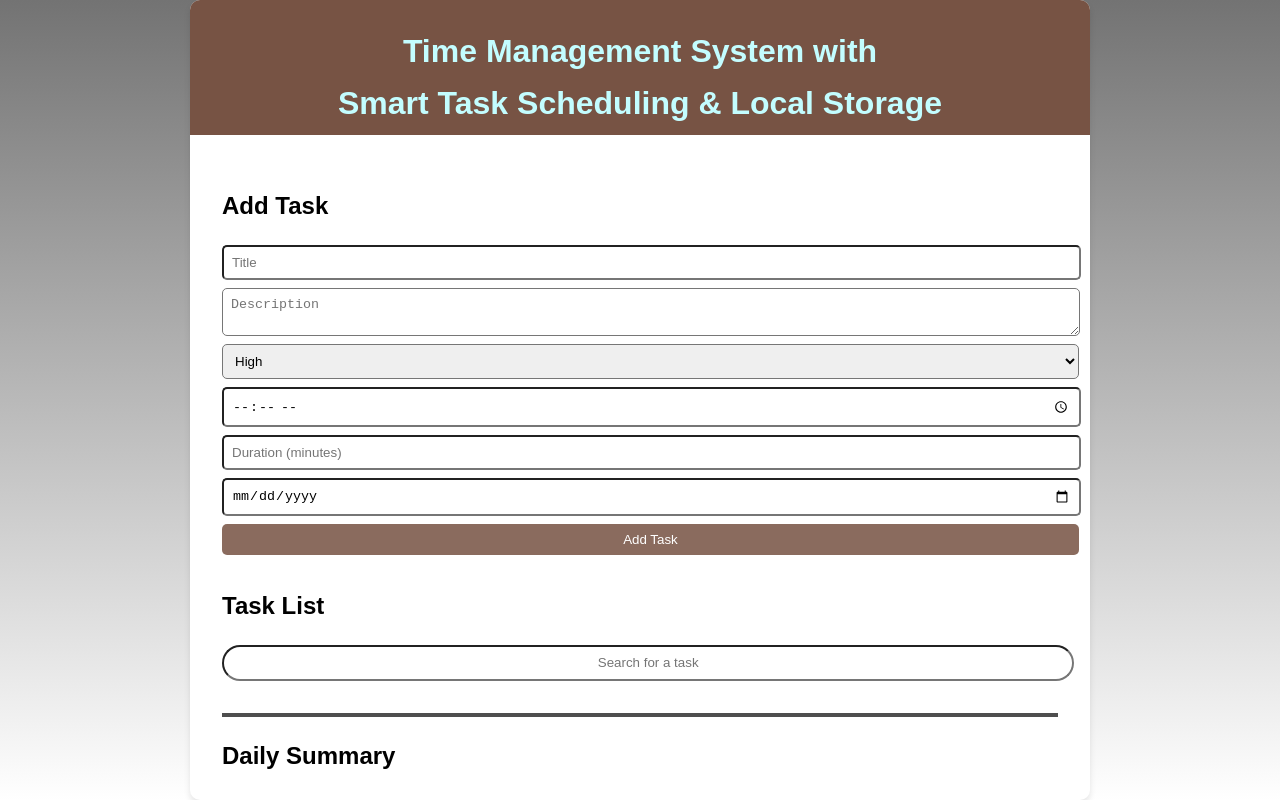
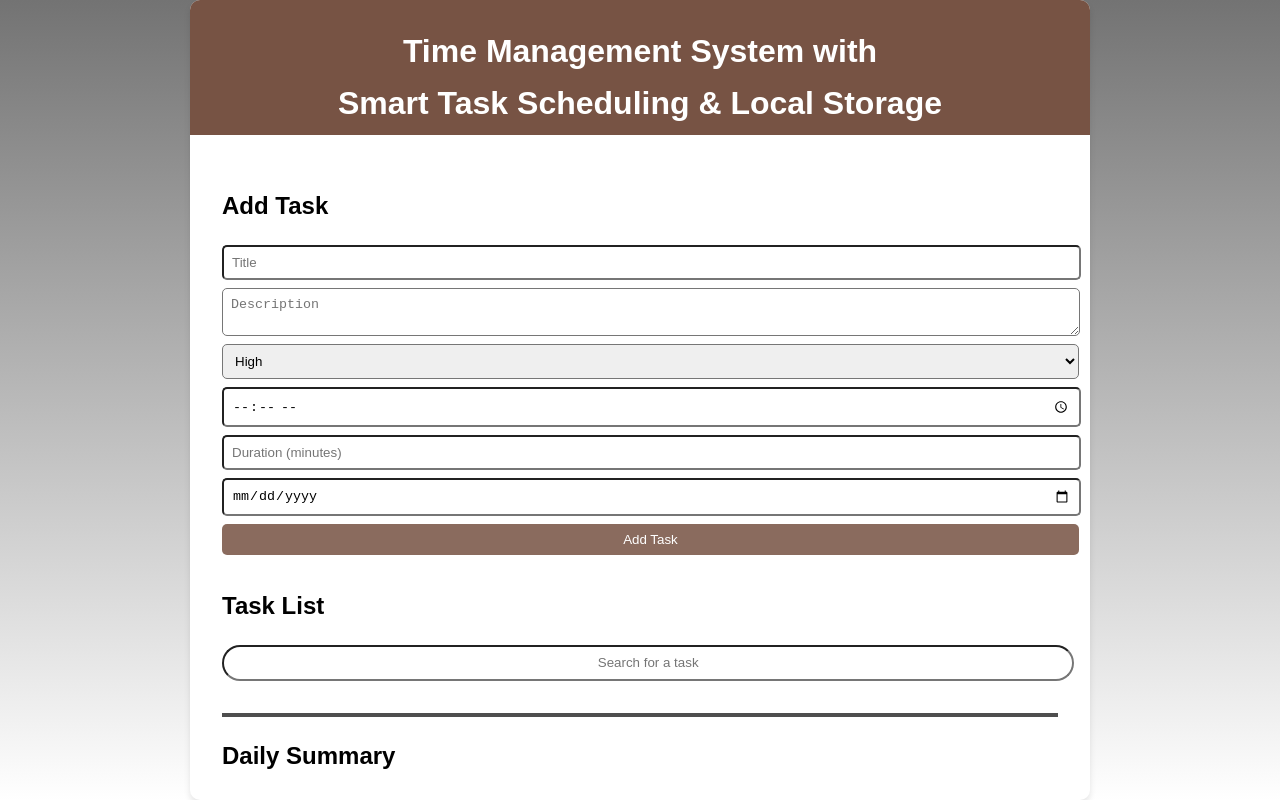
Before and after one commit to Jivaetheris/Time-Management-System---DSA, a plain HTML site: page index.html in a window 1280 px wide. Drawn offline with Linux system fonts and the light colour scheme.

Commit message:
Update style.css

```diff
--- a/style.css
+++ b/style.css
@@ -30,7 +30,7 @@ body {
 
   header {
     background: #633a29de;
-    color: rgb(195, 253, 255);
+    color: rgb(255, 255, 255);
     text-align: center;
     padding: 5px 0;
     padding-bottom: 10px;
```
